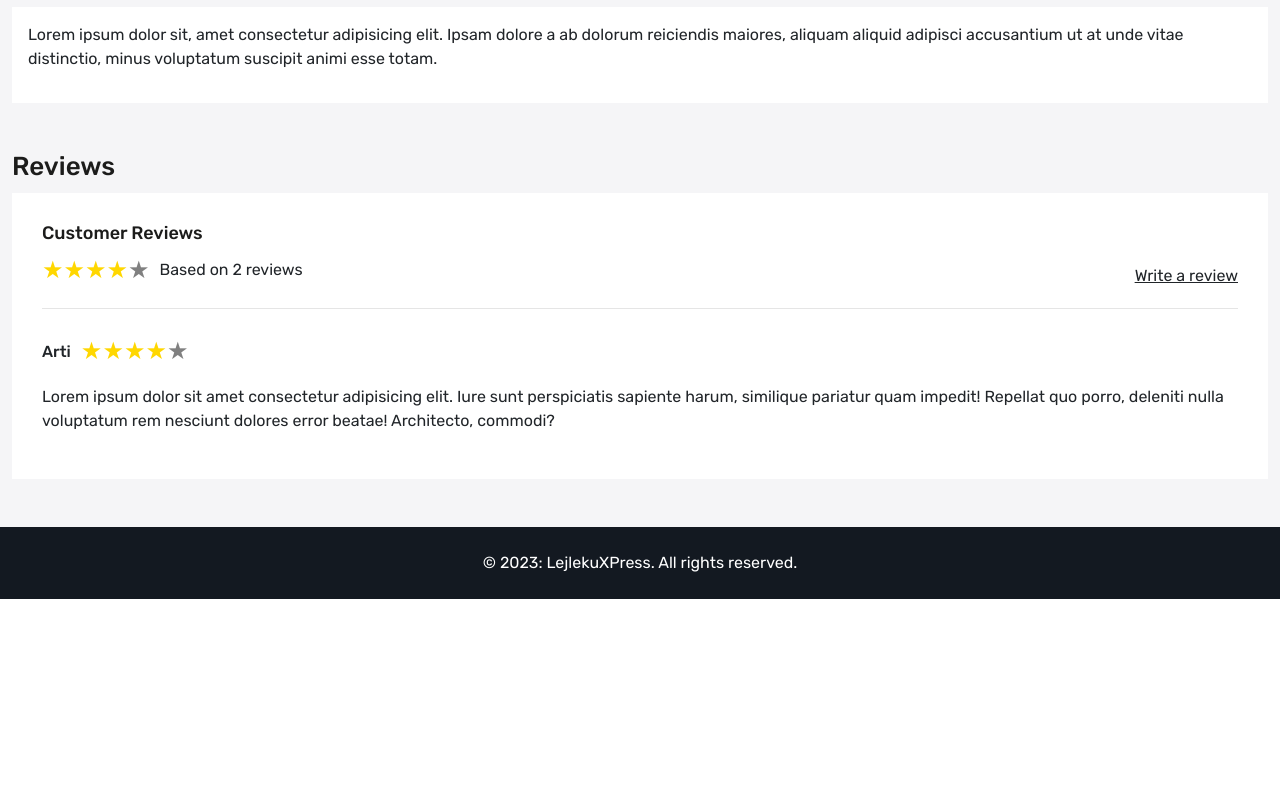
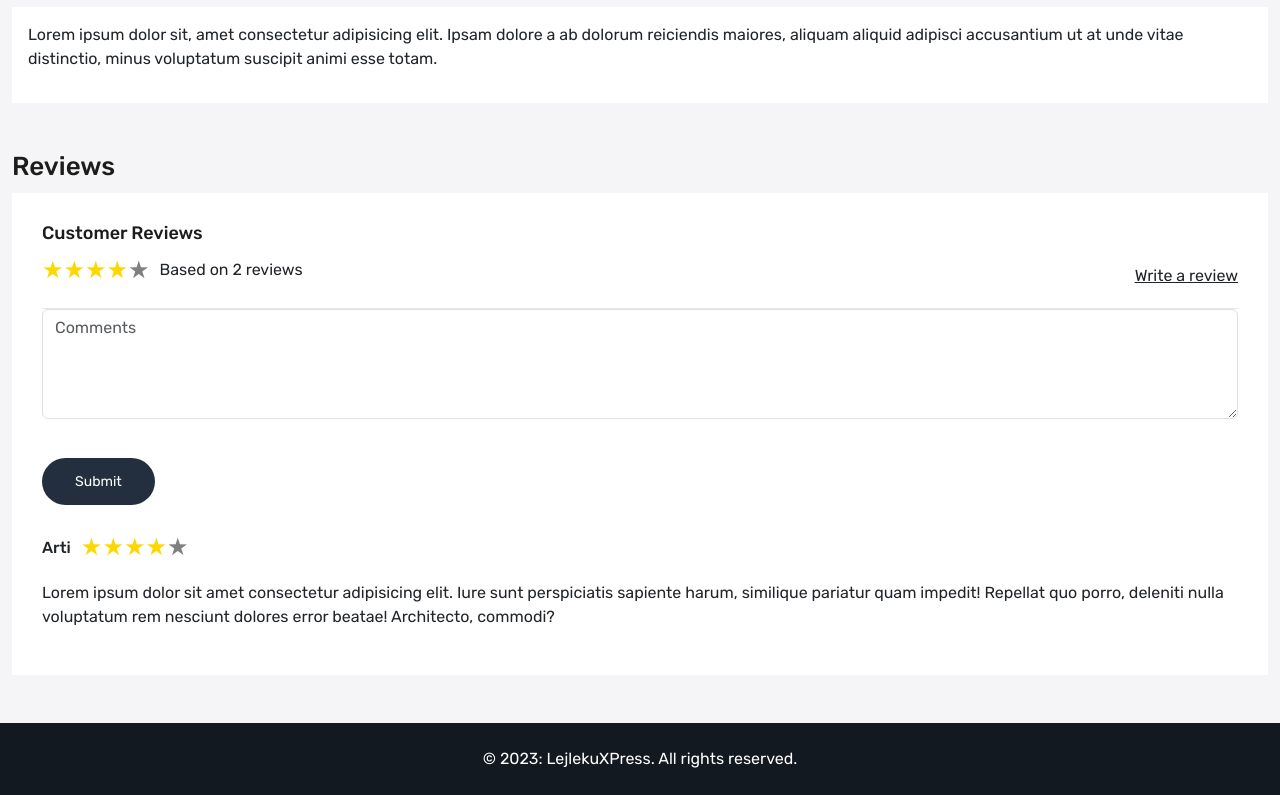
Before and after one commit to artternava/LejlekuXpress, a React (Create React App) app in the folder LejlekuXpress/Front-End/: page /product/1 in a window 1280 px wide. Shown: the part 1124-1919 px from the top of the page. Before the commit the page ends 1723 px from the top, so only its background shows below. Built offline with nearby package versions, Linux system fonts and the light colour scheme.

Commit message:
Adding The Write the review Feature.

```diff
--- a/LejlekuXpress/Front-End/src/pages/Contact.js
+++ b/LejlekuXpress/Front-End/src/pages/Contact.js
@@ -29,7 +29,7 @@ const Contact = () => {
     <h3 className="contact-title mb-4">Contact us:</h3>
     <form action="" className="d-flex flex-column gap-15 mb-4">
 
-    </form>
+
 
       <div>
         <input type="text" className="form-control mb-4" placeholder="Name" />
@@ -53,6 +53,7 @@ const Contact = () => {
       <div>
         <button className="button border-0">Submit</button>
       </div>
+      </form>
   </div>
   <div>
     <h3 className="contact title mb-4">Get in touch with us</h3>
--- a/LejlekuXpress/Front-End/src/pages/SingleProduct.js
+++ b/LejlekuXpress/Front-End/src/pages/SingleProduct.js
@@ -2,7 +2,7 @@ import React from "react";
 import { useState } from "react";
 import ReactStars from "react-stars";
 import ReactImageZoom from "react-image-zoom";
-import {AiOutlineHeart} from 'react-icons/ai';
+import { AiOutlineHeart } from 'react-icons/ai';
 
 const SingleProduct = () => {
   const props = {
@@ -40,11 +40,11 @@ const SingleProduct = () => {
                   <p className="price">$ 100</p>
                   <div className="d-flex align-items-center gap-10">
                     <ReactStars
-                        count={5}
-                        size={24}
-                        value={4}
-                        edit={false}
-                        activeColor="#ffd700"
+                      count={5}
+                      size={24}
+                      value={4}
+                      edit={false}
+                      activeColor="#ffd700"
                     />
                     <p className="mb-0 t-review">(2 reviews)</p>
                   </div>
@@ -83,7 +83,7 @@ const SingleProduct = () => {
                   <div className="d-flex gap-15 flex-row mt-2 mb-3 align-items-center">
                     <h3 className="product-heading">Quantity :</h3>
                     <div>
-                      <input  className="form-control" type="number" name="" min={1} max={10} style={{"width":"70px"}}/>
+                      <input className="form-control" type="number" name="" min={1} max={10} style={{ "width": "70px" }} />
                     </div>
                     <div className="d-flex align-items-center gap-30 ms-5">
                       <button className="button border-0" type="submit">
@@ -125,7 +125,7 @@ const SingleProduct = () => {
         </div>
       </section>
 
-      <section  className="reviews-wrapper home-wrapper-2 ">
+      <section className="reviews-wrapper home-wrapper-2 ">
         <div className="container-xxl">
           <div className="row">
             <div className="col-12">
@@ -133,7 +133,7 @@ const SingleProduct = () => {
               <div className="review-inner-wrapper mb-5">
                 <div className="review-head d-flex justify-content-between align-items-end">
                   <div>
-                    <h4  className="mb-2">Customer Reviews</h4>
+                    <h4 className="mb-2">Customer Reviews</h4>
                     <div className="d-flex align-items-center gap-10">
                       <ReactStars
                         count={5}
@@ -149,19 +149,35 @@ const SingleProduct = () => {
                     <div>
                       <a
                         className="text-dark text-decoration-underline"
-                        href=""
+                        href="#review-form"
                       >
                         Write a review
                       </a>
                     </div>
                   )}
+
                 </div>
 
-                {/* Pjesa e formes te reviews */}
 
-                {/* <div className="review-form">
-                        <form action=""></form>
-                    </div> */}
+
+                <div className="review-form">
+                  <form action="" className="d-flex flex-column gap-15 mb-4" id="review-form">
+
+                    <div>
+                      <textarea
+                        name=""
+                        id=""
+                        className="w-100 form-control mb-4"
+                        cols="30"
+                        rows="4"
+                        placeholder="Comments"
+                      ></textarea>
+                    </div>
+                    <div>
+                      <button className="button border-0">Submit</button>
+                    </div>
+                  </form>
+                </div>
                 <div className="reviews mt-4 ">
                   <div className="review">
                     <div className="d-flex gap-10 align-items-center ">
```
